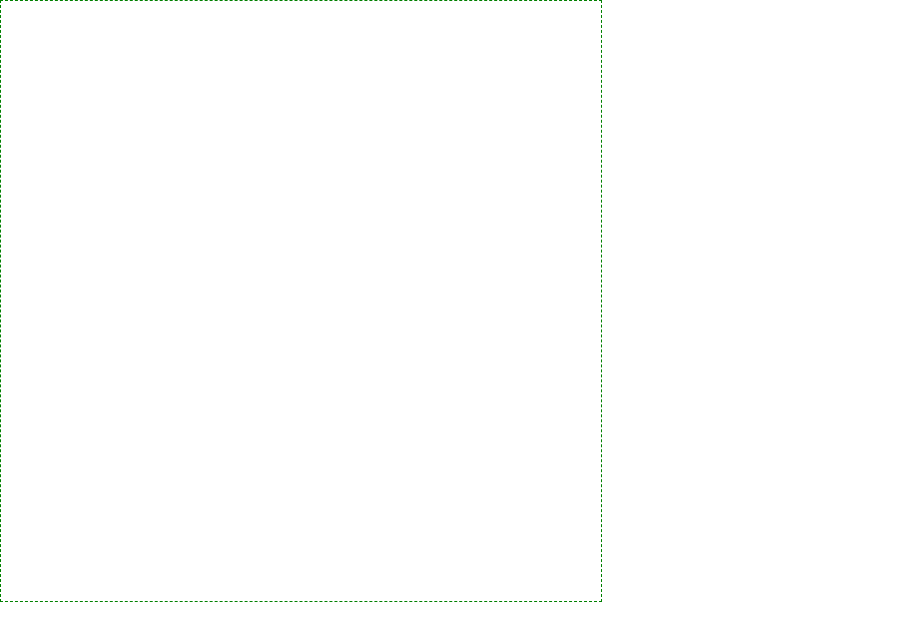
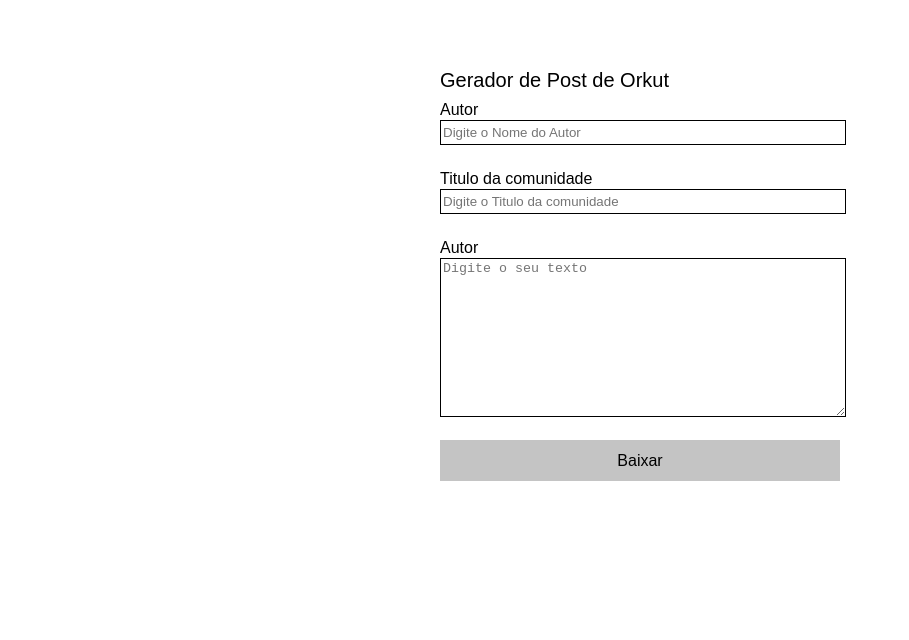
Before and after one commit to LuanDantasCarlos/projeto-orkut, a website built with Vite: page index.html in a window 1280 px wide. Shown: the whole page, without its empty margins (0-909 px from the left). Built offline with nearby package versions, Linux system fonts and the light colour scheme.

Commit message:
criação do formulario

```diff
--- a/index.html
+++ b/index.html
@@ -10,9 +10,30 @@
 
     <body>
 
-        <canvas id="canvas-preview" width="713" height="606"></canvas>
+        <!-- <canvas id="canvas-preview" width="713" height="606"></canvas> -->
+        <div class="main-box">
+            <form id="form" name="form">
+                <h1>Gerador de Post de Orkut</h1>
+
+                <div class="form-control">
+                    <label for="name">Autor</label>
+                    <input type="text" id="name" name="name" placeholder="Digite o Nome do Autor">
+                </div>
+                <div class="form-control">
+                    <label for="comunidade">Titulo da comunidade</label>
+                    <input type="text" id="comunidade" name="comunidade" placeholder="Digite o Titulo da comunidade">
+                </div>
+                <div class="form-control">
+                    <label for="name">Autor</label>
+                    <textarea id="texto" name="texto" placeholder="Digite o seu texto"></textarea>
+                </div>
+                <div class="buttom-control">
+                    <input type="submit" value="Baixar">
+                </div>
+            </form>
+        </div>
 
 
-        <script type="module" src="src/scripts/main.js"></script>
+        <script type="module" src="./src/scripts/main.js"></script>
     </body>
 </html>
--- a/src/styles/style.scss
+++ b/src/styles/style.scss
@@ -1,8 +1,61 @@
 @import 'node_modules/reset-css/sass/_reset.scss';
 
+body {
+    height: 100vh;
+}
+.main-box {
+    width: 400px;
+    margin: 70px auto 0;
 
-#canvas-preview {
-    width: 600px;
-    height: 600px;
-    border: 1px dashed green;
+
+    #form {
+        width: 100%;
+
+        h1 {
+            font-family: 'Arial', sans-serif;
+            font-size: 20px;
+            line-height: 21px;
+            margin-bottom: 8px;
+            color: #000000;
+        }
+
+        .form-control {
+            display: flex;
+            flex-direction: column;
+            margin-bottom: 23px;
+
+            label {
+                font-family: 'Arial', sans-serif;
+                font-size: 16px;
+                line-height: 21px;
+                color: #000000;
+            }
+
+            input {
+                width: 100%;
+                height: 21px;
+                border: 1px solid #000000;
+            }
+
+            textarea {
+                width: 100%;
+                height: 153px;
+                border: 1px solid #000000;
+            }
+        }
+
+        .buttom-control {
+            input[type="submit"] {
+                border: none;
+                width: 100%;
+                height: 41px;
+                background: #C4C4C4;
+                font-family: 'Arial', sans-serif;
+                font-size: 16px;
+                line-height: 21px;
+                color: #000000;
+                cursor: pointer;
+            }
+        }
+    }
 }
```
